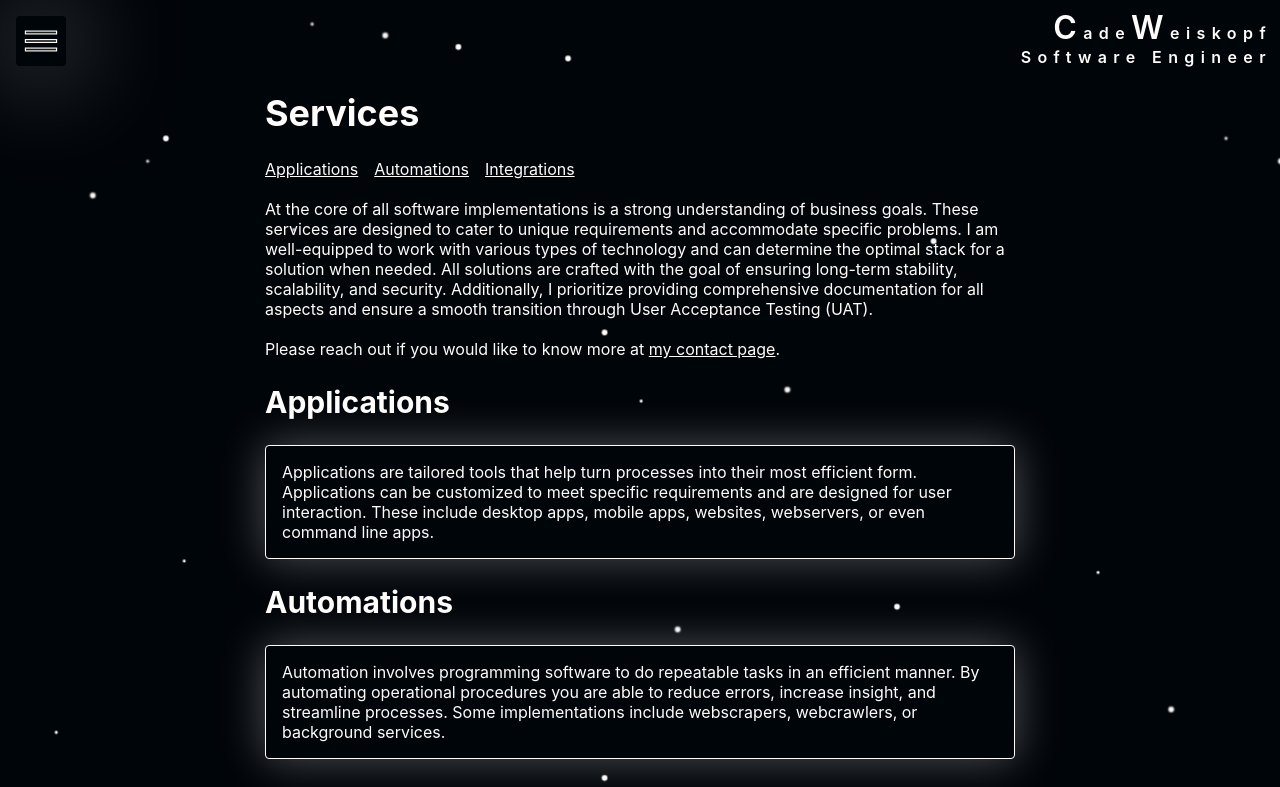
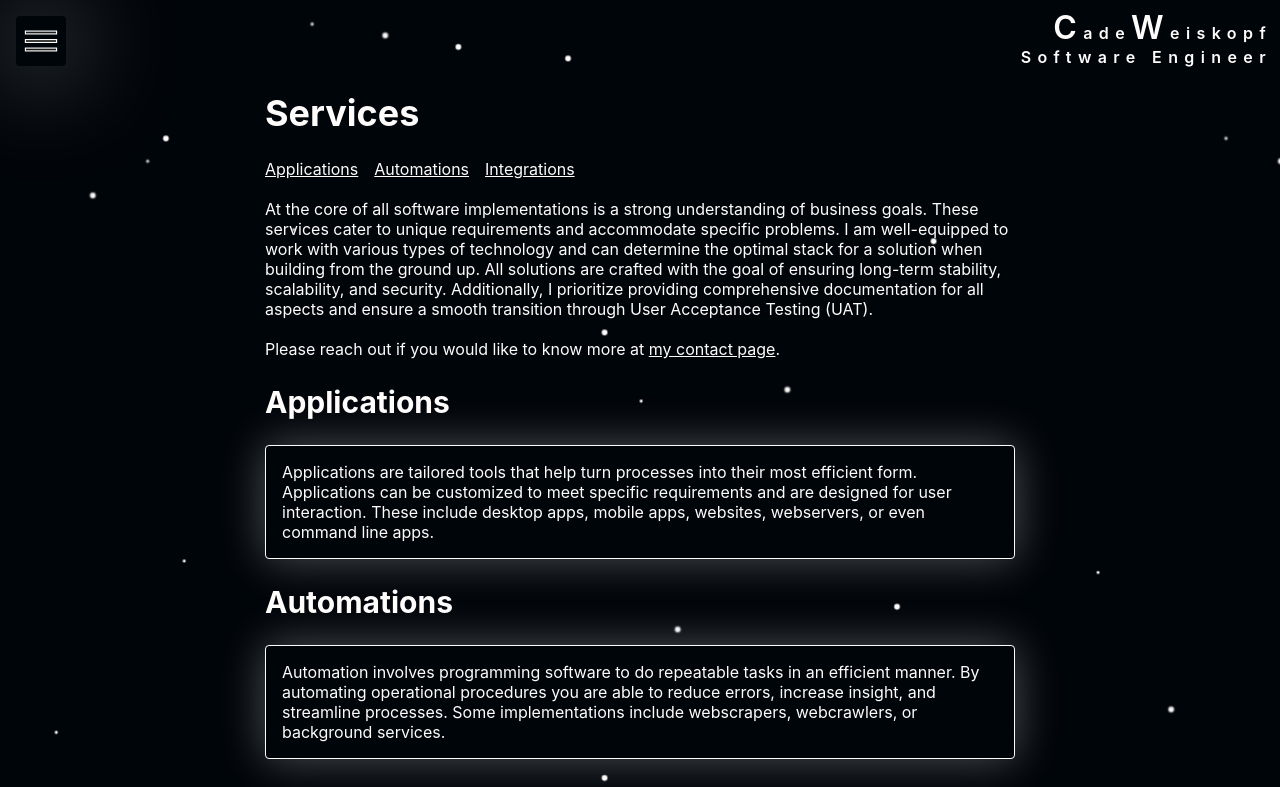
Before and after one commit to CadeWeiskopf/personal-website, a React (Create React App) app: page /about in a window 1280 px wide. Shown: the top 787 px of the page. Built offline with nearby package versions, Linux system fonts and the light colour scheme.

Commit message:
words -_-

```diff
--- a/src/pages/about/About.tsx
+++ b/src/pages/about/About.tsx
@@ -114,10 +114,10 @@ const About: React.FC = () => {
       <br />
       <div>
         At the core of all software implementations is a strong understanding of
-        business goals. These services are designed to cater to unique
-        requirements and accommodate specific problems. I am well-equipped to
-        work with various types of technology and can determine the optimal
-        stack for a solution when needed. All solutions are crafted with the
+        business goals. These services cater to unique requirements and
+        accommodate specific problems. I am well-equipped to work with various
+        types of technology and can determine the optimal stack for a solution
+        when building from the ground up. All solutions are crafted with the
         goal of ensuring long-term stability, scalability, and security.
         Additionally, I prioritize providing comprehensive documentation for all
         aspects and ensure a smooth transition through User Acceptance Testing
```
